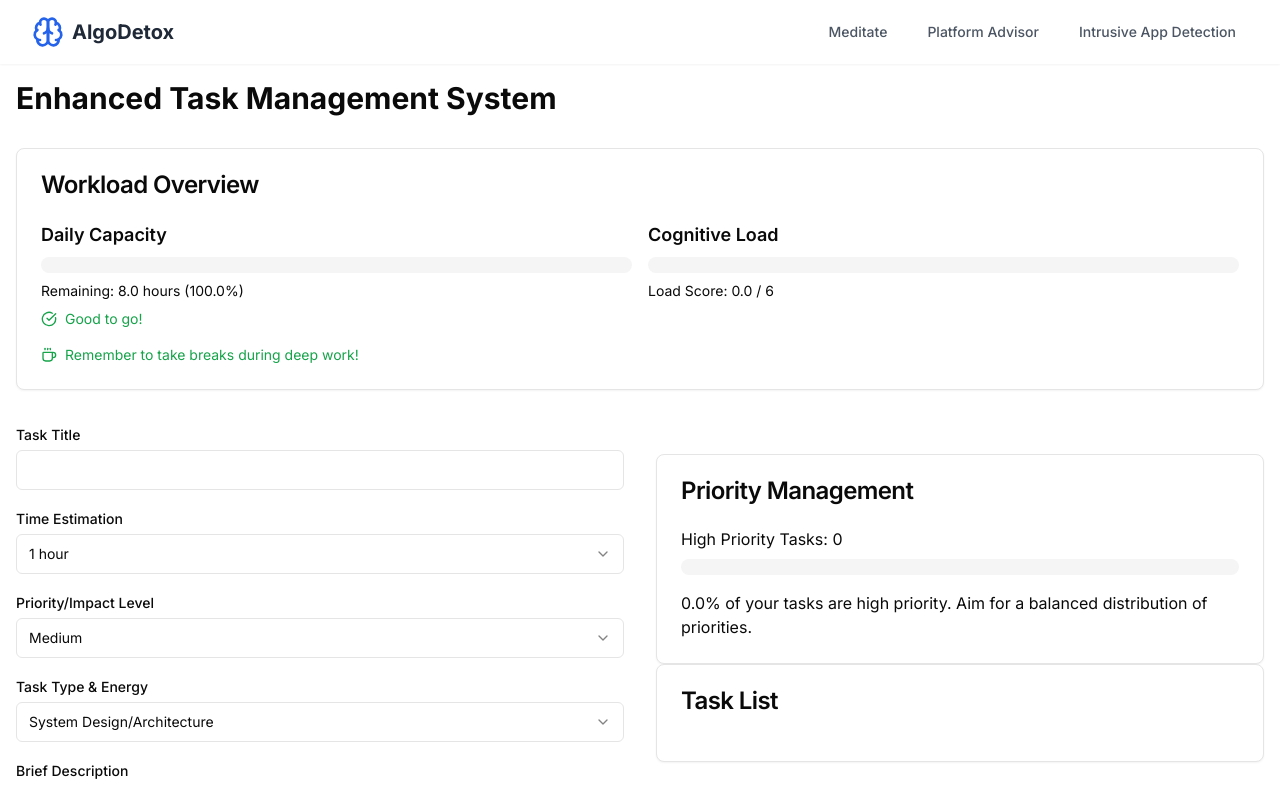
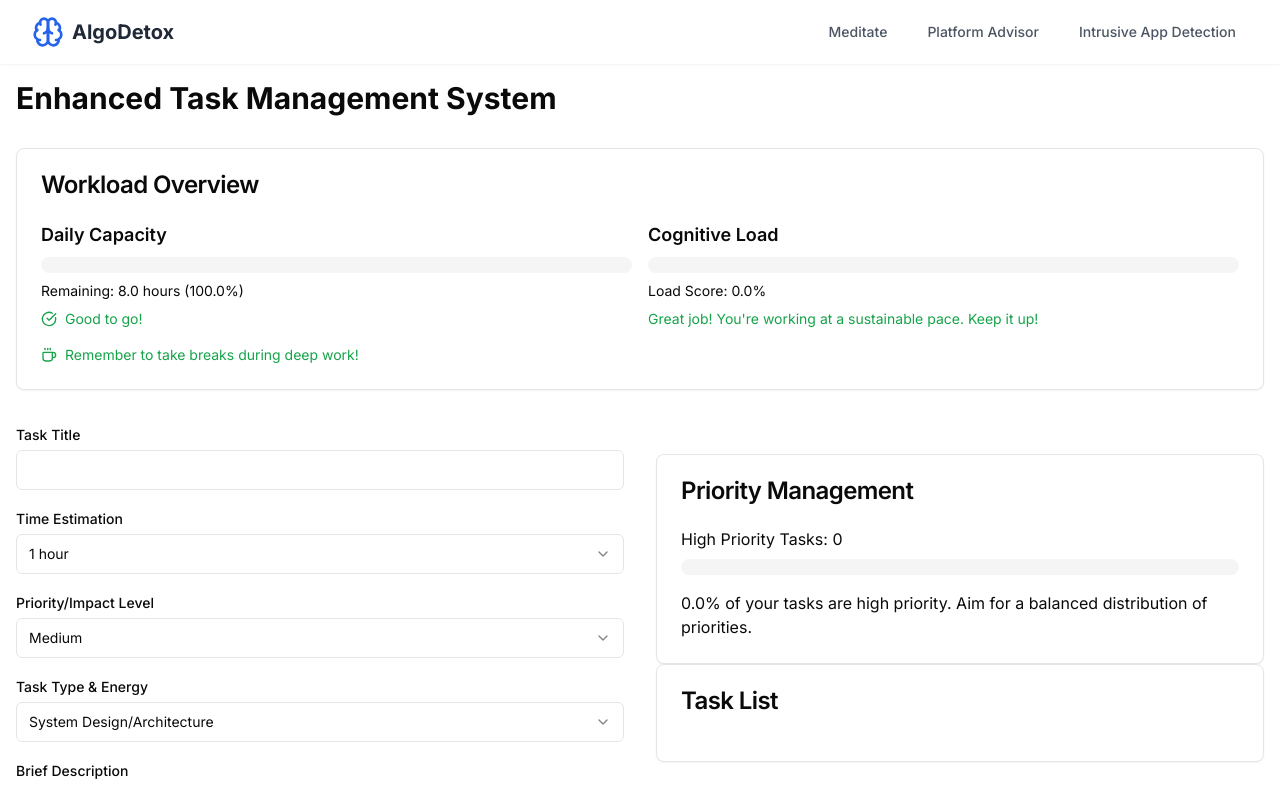
Before and after one commit to taman-islam/algoDetox, a Next.js app: page /software-eng-day in a window 1280 px wide. Shown: the top 786 px of the page. Built offline with nearby package versions, Linux system fonts and the light colour scheme.

Commit message:
Update cognitive load algorithm

```diff
--- a/src/app/(subroutes)/software-eng-day/components/WorkloadOverview.tsx
+++ b/src/app/(subroutes)/software-eng-day/components/WorkloadOverview.tsx
@@ -2,24 +2,40 @@ import { Card, CardContent, CardHeader, CardTitle } from '@/components/ui/card';
 import { Progress } from '@/components/ui/progress';
 import { AlertCircle, CheckCircle, Coffee } from 'lucide-react';
 import type { Task } from '@/app/(subroutes)/software-eng-day/task';
-import { calculateTimeInMinutes, calculateCognitiveLoad } from '../utlis';
+import {
+  calculateTimeInMinutes,
+  calculateCognitiveLoad,
+  COGNITIVE_WEIGHTS,
+  interpretCognitiveLoad,
+} from '../utlis';
+import { useState, useEffect } from 'react';
 
 interface WorkloadOverviewProps {
   tasks: Task[];
 }
 const MAX_WORK_HOURS = 8;
-const MAX_COGNITIVE_LOAD = 6;
 
 export function WorkloadOverview({ tasks }: WorkloadOverviewProps) {
   const taskMinutes = tasks.reduce((total, task) => {
     return total + calculateTimeInMinutes(task.timeEstimate);
   }, 0);
+  const [cognitiveLoad, setCognitiveLoad] = useState(0);
+  const [cognitiveLoadColor, setCognitiveLoadColor] = useState('bg-green-600');
+  const [cognitiveLoadMessage, setCognitiveLoadMessage] = useState('');
+
+  useEffect(() => {
+    const cl = calculateCognitiveLoad(tasks);
+    const { textColor, message } = interpretCognitiveLoad(cl);
+    setCognitiveLoadMessage(message);
+    setCognitiveLoadColor(textColor);
+    setCognitiveLoad(cl);
+  }, [tasks]);
 
   const remainingMinutes = MAX_WORK_HOURS * 60 - taskMinutes;
   const capacityPercentage = (taskMinutes / MAX_WORK_HOURS / 60) * 100;
-  const cognitiveLoad = calculateCognitiveLoad(tasks);
 
-  const cognitiveLoadPercentage = (cognitiveLoad / MAX_COGNITIVE_LOAD) * 100; // Assuming 15 is the maximum cognitive load
+  const cognitiveLoadPercentage =
+    (cognitiveLoad * 100) / COGNITIVE_WEIGHTS.MAX_COGNITIVE_LOAD;
 
   return (
     <Card className='mb-8'>
@@ -58,27 +74,16 @@ export function WorkloadOverview({ tasks }: WorkloadOverviewProps) {
           <div>
             <h3 className='text-lg font-semibold mb-2'>Cognitive Load</h3>
             <Progress
-              className='mb-2'
+              className={`mb-2 `}
+              value={cognitiveLoadPercentage}
+              color={`bg-${cognitiveLoadColor}`}
             />
             <p className='text-sm mb-2'>
-              Load Score: {cognitiveLoad.toFixed(1)} / {MAX_COGNITIVE_LOAD}
+              Load Score: {cognitiveLoadPercentage.toFixed(1)}%
             </p>
-            {cognitiveLoad >= MAX_COGNITIVE_LOAD * 0.95 ? (
-              <div className='flex items-center text-red-600 text-sm'>
-                <AlertCircle className='mr-2 h-4 w-4 text-red-600' />
-                <p>Very high cognitive load</p>
-              </div>
-            ) : cognitiveLoad >= MAX_COGNITIVE_LOAD * 0.8 ? (
-              <div className='flex items-center text-yellow-600 text-sm'>
-                <AlertCircle className='mr-2 h-4 w-4 text-yellow-600' />
-                <p>High cognitive load</p>
-              </div>
-            ) : cognitiveLoad >= MAX_COGNITIVE_LOAD * 0.6 ? (
-              <div className='flex items-center text-yellow-600 text-sm'>
-                <AlertCircle className='mr-2 h-4 w-4 text-yellow-400' />
-                <p>High cognitive load</p>
-              </div>
-            ) : null}
+            <p className={`text-${cognitiveLoadColor} text-sm`}>
+              {cognitiveLoadMessage}
+            </p>
           </div>
         </div>
         <div className='flex items-center text-green-600 mt-4'>
--- a/src/app/(subroutes)/software-eng-day/utlis.ts
+++ b/src/app/(subroutes)/software-eng-day/utlis.ts
@@ -1,13 +1,15 @@
 import type { Task } from './task';
 
 // Constants for cognitive load weights
-const COGNITIVE_WEIGHTS: any = {
+export const COGNITIVE_WEIGHTS: any = {
   // Base energy requirements
   ENERGY_LEVELS: {
     high: 2.0,
     medium: 1.0,
     low: 0.5,
   },
+
+  MAX_COGNITIVE_LOAD: 10.0,
 
   // Context switching cost (gets higher with more tasks)
   CONTEXT_SWITCH_MULTIPLIER: 0.2,
@@ -30,54 +32,76 @@ const COGNITIVE_WEIGHTS: any = {
     afternoon: 1.2, // More tired
     evening: 1.5, // Should be winding down
   },
+
+  URGENT_MULTIPLIER: 1.3,
 };
 
 const MAX_COGNITIVE_LOAD = 10.0; // Upper bound for daily cognitive load
 
-export const calculateCognitiveLoad = (tasks: Task[]): number => {
+export const calculateCognitiveLoad = (tasks: Task[]) => {
   let totalLoad = 0;
-  let highEnergyWorkMinutes = 0;
+  let contextSwitches = 0;
+  let previousEnergy: string | null = null;
 
-  tasks.forEach((task, index) => {
-    let taskLoad = COGNITIVE_WEIGHTS.ENERGY_LEVELS[task.energyRequirement];
-    const taskDuration = calculateTimeInMinutes(task.timeEstimate);
+  tasks.forEach((task) => {
+    // Parse task duration to hours
+    const taskHours = calculateTimeInMinutes(task.timeEstimate) / 60;
 
-    // **Track cumulative high-energy work**
-    if (task.energyRequirement === 'high') {
-      highEnergyWorkMinutes += taskDuration;
+    // Base load scaled by duration
+    let taskLoad =
+      COGNITIVE_WEIGHTS.ENERGY_LEVELS[task.energyRequirement] * taskHours;
+
+    // Track context switches between different energy levels
+    if (previousEnergy !== null && previousEnergy !== task.energyRequirement) {
+      contextSwitches++;
     }
+    previousEnergy = task.energyRequirement;
 
-    // **Apply Fatigue Multiplier**
-    if (highEnergyWorkMinutes > 120) {
-      taskLoad *= 1.5; // 50% increase after 2 hours
-    }
-    if (highEnergyWorkMinutes > 180) {
-      taskLoad *= 2; // 100% increase after 3 hours
-    }
-    if (highEnergyWorkMinutes > 240) {
-      taskLoad *= 3; // Extreme exhaustion after 4 hours
-    }
+    // Recovery time proportional to task duration
+    const recoveryLoad = (task.recoveryTime * taskHours) / 60;
+    taskLoad += recoveryLoad;
 
-    // **Context Switch Cost**
-    if (index > 0) {
-      const contextMultiplier = Math.pow(1.1, index);
-      taskLoad +=
-        contextMultiplier * COGNITIVE_WEIGHTS.CONTEXT_SWITCH_MULTIPLIER;
+    // Apply urgent task multiplier
+    if (task.urgent) {
+      taskLoad *= COGNITIVE_WEIGHTS.URGENT_MULTIPLIER;
     }
 
     totalLoad += taskLoad;
   });
 
-  return totalLoad;
+  // Add context switching penalty
+  totalLoad += contextSwitches * COGNITIVE_WEIGHTS.CONTEXT_SWITCH_MULTIPLIER;
+
+  return Math.round(totalLoad * 100) / 100; // Round to 2 decimal places
 };
 
 export const interpretCognitiveLoad = (load: number) => {
-  if (load < 5) return { risk: 'low', message: 'Healthy workload' };
-  if (load < 8)
-    return { risk: 'medium', message: 'Moderate load - consider breaks' };
+  if (load < COGNITIVE_WEIGHTS.MAX_COGNITIVE_LOAD * 0.75)
+    return {
+      textColor: 'green-600',
+      risk: 'low',
+      message: "Great job! You're working at a sustainable pace. Keep it up!",
+      withinLimit: true,
+    };
+  if (load < COGNITIVE_WEIGHTS.MAX_COGNITIVE_LOAD * 0.9)
+    return {
+      textColor: 'yellow-600',
+      risk: 'medium',
+      message: "You're doing well! Consider a short break to stay sharp.",
+      withinLimit: true,
+    };
+  if (load <= COGNITIVE_WEIGHTS.MAX_COGNITIVE_LOAD)
+    return {
+      textColor: 'orange-600',
+      risk: 'high',
+      message: "You've reached your limit—take a well-earned break!",
+      withinLimit: false,
+    };
   return {
-    risk: 'high',
-    message: 'High cognitive load - reduce tasks or spread them out',
+    textColor: 'red-600',
+    risk: 'critical',
+    message: "You're overworking—prioritize rest and recharge!",
+    withinLimit: false,
   };
 };
 
--- a/src/components/ui/progress.tsx
+++ b/src/components/ui/progress.tsx
@@ -1,28 +1,31 @@
-"use client"
+'use client';
 
-import * as React from "react"
-import * as ProgressPrimitive from "@radix-ui/react-progress"
+import * as React from 'react';
+import * as ProgressPrimitive from '@radix-ui/react-progress';
 
-import { cn } from "@/lib/utils"
+import { cn } from '@/lib/utils';
 
 const Progress = React.forwardRef<
   React.ElementRef<typeof ProgressPrimitive.Root>,
   React.ComponentPropsWithoutRef<typeof ProgressPrimitive.Root>
->(({ className, value, ...props }, ref) => (
+>(({ className, value, ...props }, ref) => {
+  const bgColor = props.color || 'bg-primary';
+  return (
     <ProgressPrimitive.Root
       ref={ref}
       className={cn(
-      "relative h-4 w-full overflow-hidden rounded-full bg-secondary",
-      className
+        'relative h-4 w-full overflow-hidden rounded-full bg-secondary',
+        className,
       )}
       {...props}
     >
       <ProgressPrimitive.Indicator
-      className="h-full w-full flex-1 bg-primary transition-all"
+        className={cn(`h-full w-full flex-1  transition-all`, bgColor)}
         style={{ transform: `translateX(-${100 - (value || 0)}%)` }}
       />
     </ProgressPrimitive.Root>
-))
-Progress.displayName = ProgressPrimitive.Root.displayName
+  );
+});
+Progress.displayName = ProgressPrimitive.Root.displayName;
 
-export { Progress }
+export { Progress };
```
Lines whose indentation alone changed are shown as unchanged.
